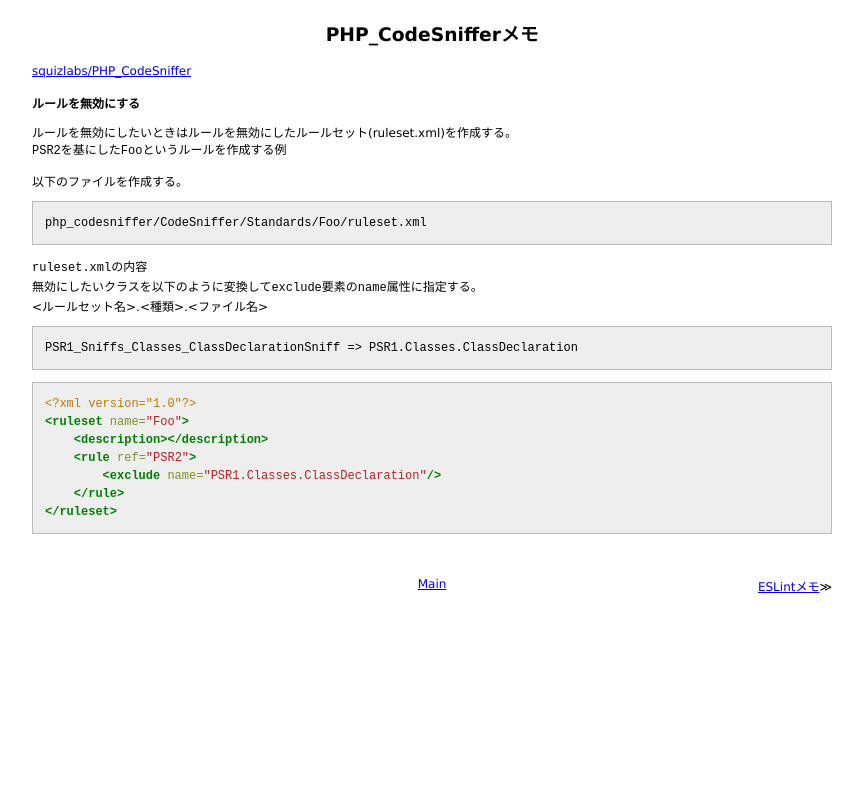
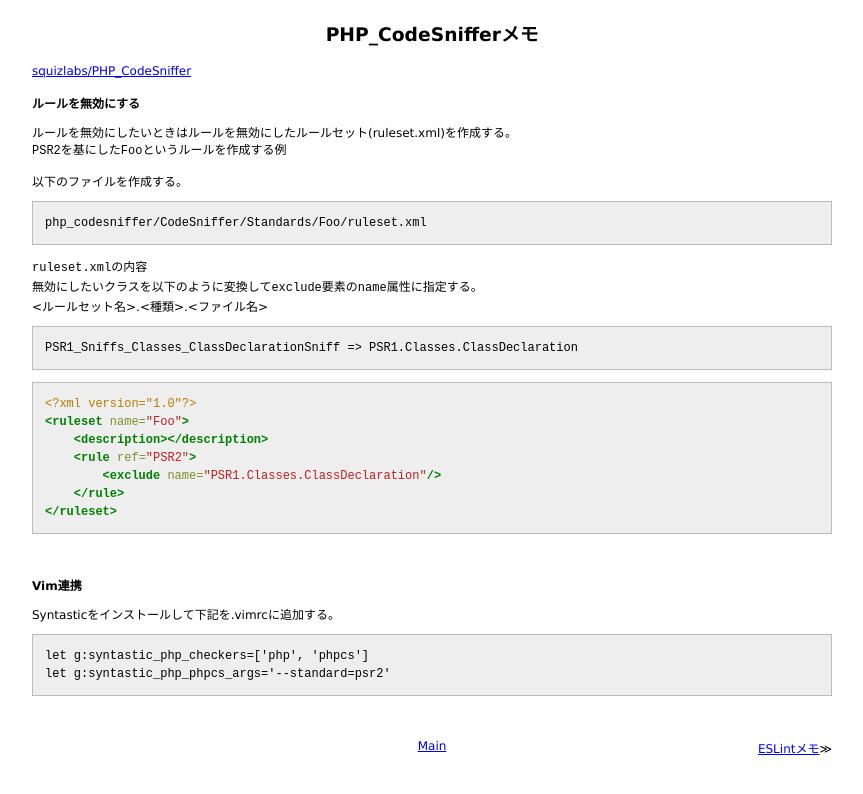
Before and after one commit to 38elements/38elements.github.com, a Jekyll site: the page built from _posts/2016-10-08-php_codesniffer.md, in a window 1280 px wide. Shown: the top 794 px of the page, without its empty margins (208-1071 px from the left). Built offline with Jekyll 4.4.1, drawn with Linux system fonts in a browser that asks for light colours.

Commit message:
Update 2016-10-08-php_codesniffer.md

````diff
--- a/_posts/2016-10-08-php_codesniffer.md
+++ b/_posts/2016-10-08-php_codesniffer.md
@@ -31,3 +31,13 @@ PSR1_Sniffs_Classes_ClassDeclarationSniff => PSR1.Classes.ClassDeclaration
     </rule>
 </ruleset>
 ```
+<br>
+
+#### Vim連携
+
+Syntasticをインストールして下記を.vimrcに追加する。
+
+```
+let g:syntastic_php_checkers=['php', 'phpcs']
+let g:syntastic_php_phpcs_args='--standard=psr2'
+```
````
